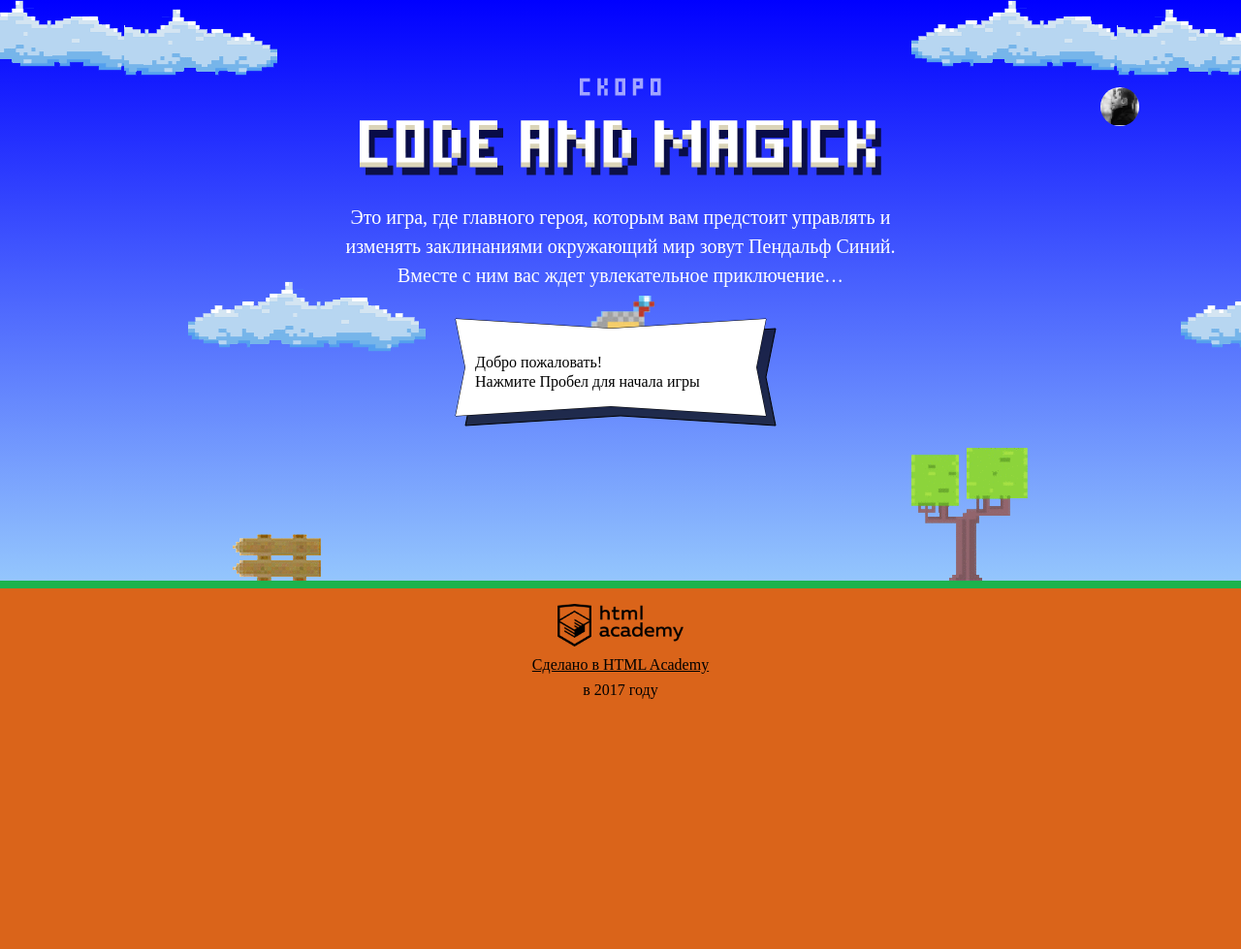
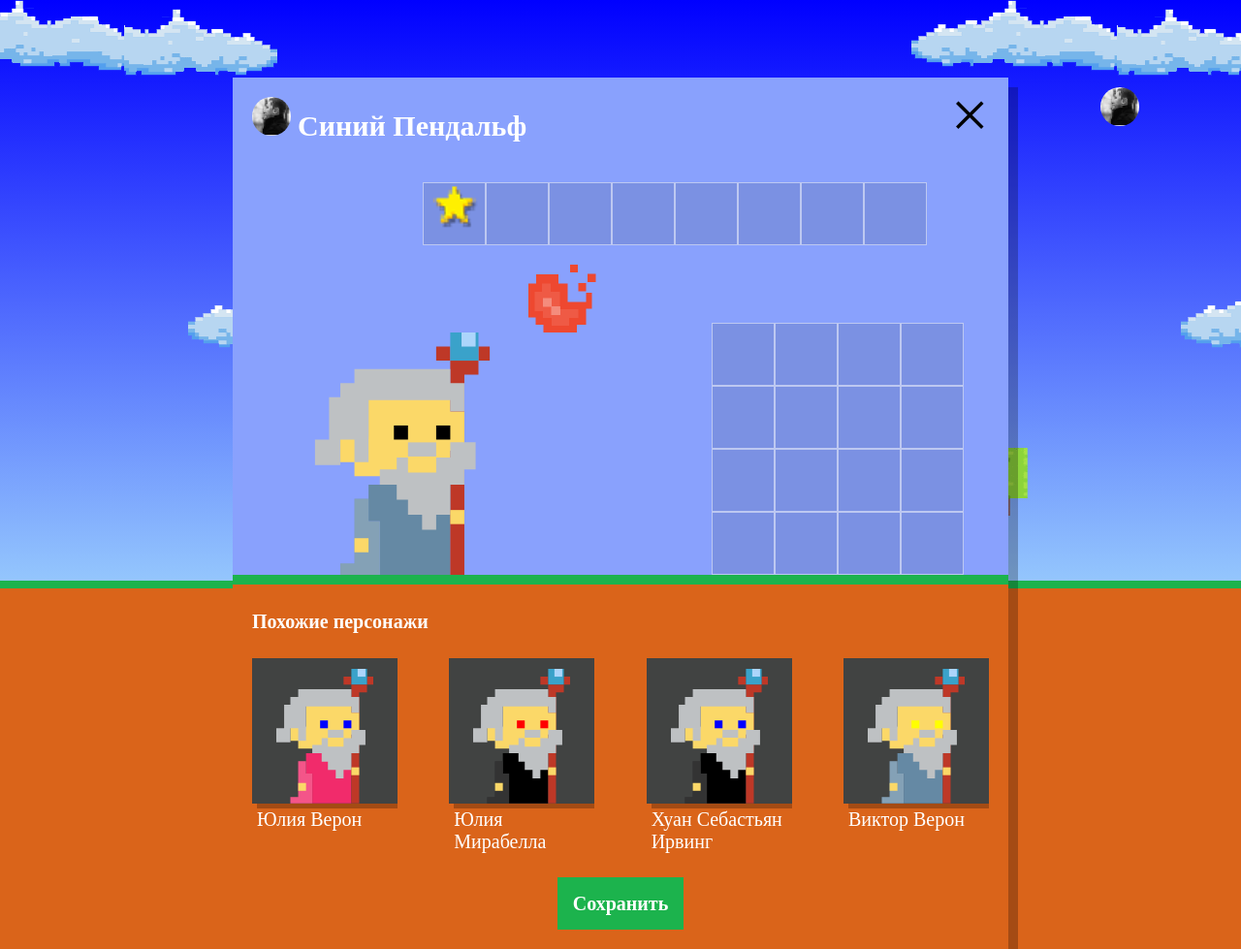
Before and after one commit to andryshan/354109-code-and-magick-17, a website: page index.html in a window 1280 px wide. Shown: the whole page at 97% size. Before the commit the page ends 800 px from the top, so only its background shows below. Drawn offline with Linux system fonts and the light colour scheme; a web font is replaced by a local one.

Commit message:
Отрисовка элементов на основе готовых объектов в массиве

```diff
--- a/index.html
+++ b/index.html
@@ -205,6 +205,7 @@
     return height / 3 - getWizardHeight();
   }
 </script>
+<script src="js/setup.js"></script>
 <script src="js/stat.js"></script>
 <script src="js/game.js"></script>
 
--- /dev/null
+++ b/js/setup.js
@@ -0,0 +1,64 @@
+'use strict';
+var userDialog = document.querySelector('.setup');
+userDialog.classList.remove('hidden');
+var similarListElement = document.querySelector('.setup-similar-list');
+var similarWizardTemplate = document.querySelector('#similar-wizard-template').content.querySelector('.setup-similar-item');
+
+var WIZARD_NAMES = ['Иван', 'Хуан Себастьян', 'Мария', 'Кристоф', 'Виктор', 'Юлия', 'Люпита', 'Вашингтон'];
+var WIZARD_SURNAMES = ['да Марья', 'Верон', 'Мирабелла', 'Вальц', 'Онопко', 'Топольницкая', 'Нионго', 'Ирвинг'];
+var COAT_COLORS = ['rgb(101, 137, 164)', 'rgb(241, 43, 107)', 'rgb(146, 100, 161)', 'rgb(56, 159, 117)', 'rgb(215, 210, 55)', 'rgb(0, 0, 0)'];
+var EYES_COLORS = ['black', 'red', 'blue', 'yellow', 'green'];
+
+var wizards = [
+  {
+    name: [
+      WIZARD_NAMES, WIZARD_SURNAMES
+    ],
+    coatColor: COAT_COLORS,
+    eyesColor: EYES_COLORS
+  },
+  {
+    name: [
+      WIZARD_NAMES, WIZARD_SURNAMES
+    ],
+    coatColor: COAT_COLORS,
+    eyesColor: EYES_COLORS
+  },
+  {
+    name: [
+      WIZARD_NAMES, WIZARD_SURNAMES
+    ],
+    coatColor: COAT_COLORS,
+    eyesColor: EYES_COLORS
+  },
+  {
+    name: [
+      WIZARD_NAMES, WIZARD_SURNAMES
+    ],
+    coatColor: COAT_COLORS,
+    eyesColor: EYES_COLORS
+  }
+];
+
+var getRandomIndexOfArray = function (array) {
+  return Math.floor(Math.random() * array.length);
+};
+
+var renderWizard = function (wizard) {
+  var wizardElement = similarWizardTemplate.cloneNode(true);
+  wizardElement.querySelector('.setup-similar-label').textContent = wizard.name[0][getRandomIndexOfArray(WIZARD_NAMES)] + ' ' + wizard.name[1][getRandomIndexOfArray(WIZARD_SURNAMES)];
+  wizardElement.querySelector('.wizard-coat').style.fill = wizard.coatColor[getRandomIndexOfArray(COAT_COLORS)];
+  wizardElement.querySelector('.wizard-eyes').style.fill = wizard.eyesColor[getRandomIndexOfArray(EYES_COLORS)];
+  return wizardElement;
+};
+
+var createFragment = function () {
+  var fragment = document.createDocumentFragment();
+  for (var i = 0; i < 4; i++) {
+    fragment.appendChild(renderWizard(wizards[i]));
+  }
+  similarListElement.appendChild(fragment);
+};
+createFragment();
+
+document.querySelector('.setup-similar').classList.remove('hidden');
```
